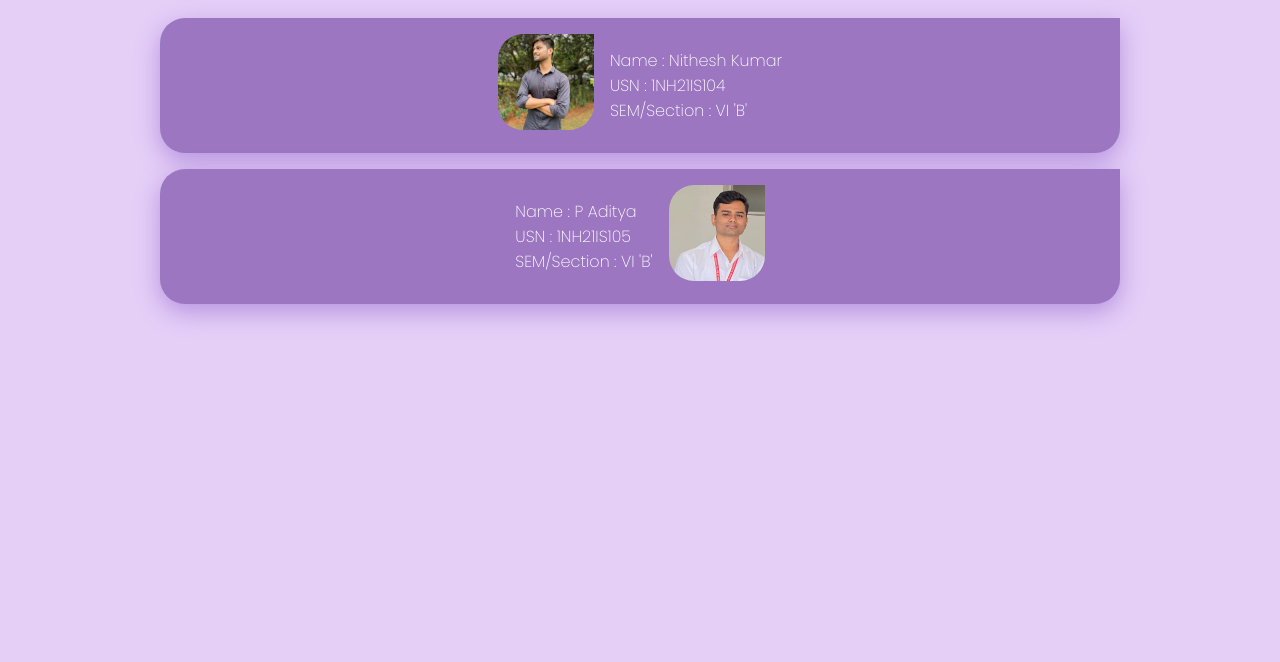
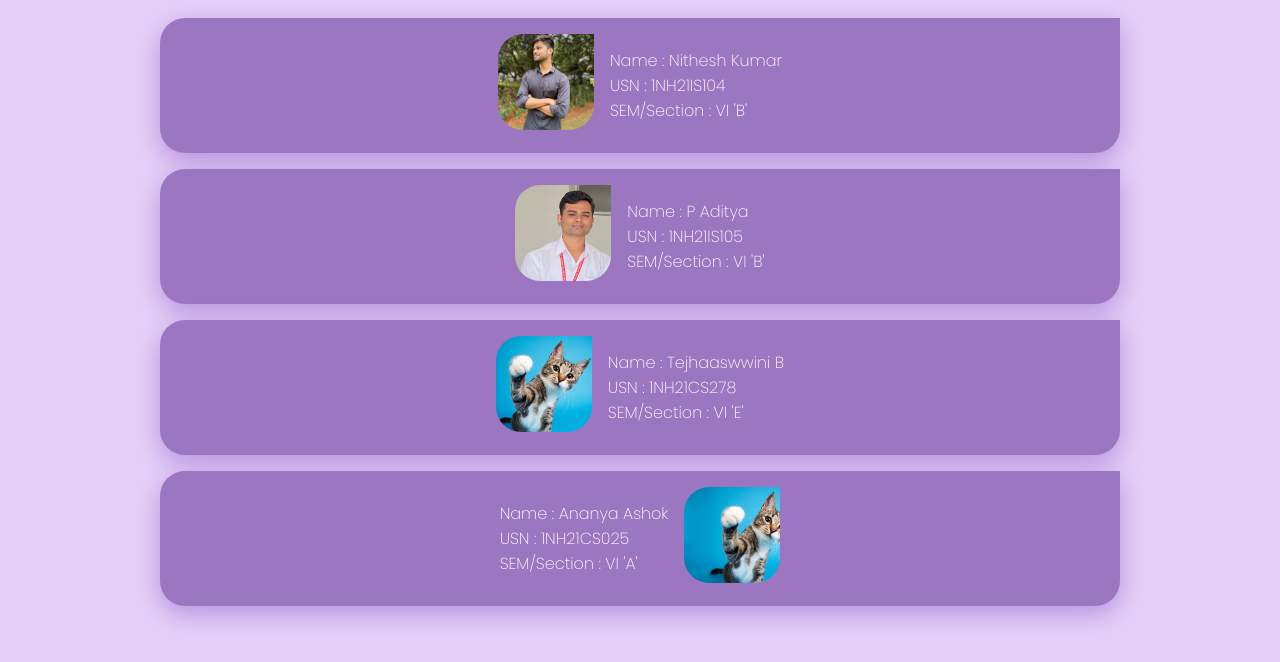
Before and after one commit to Open-Box-Major/OpenBox2.0, a plain HTML site: page sub/about.html in a window 1280 px wide. Shown: the part 94-756 px from the top of the page. Drawn offline with Linux system fonts and the light colour scheme.

Commit message:
about page updated

```diff
--- a/sub/about.html
+++ b/sub/about.html
@@ -116,6 +116,31 @@
                 </ul>
             </div>
         </div>
+        <div class = "about-card">
+            <div class = "about-img">
+                <img src = "../assets/temp.jpg">
+            </div>
+            <div class = "about info">
+                <ul>
+                    <li>Name : Tejhaaswwini B</li>
+                    <li>USN : 1NH21CS278</li>
+                    <li>SEM/Section : VI 'E'</li>
+                </ul>
+            </div>
+        </div>
+        <div class = "about-card">
+            <div class = "about-img img-wrapper">
+                <img src = "../assets/temp.jpg">
+            </div>
+            <div class = "about info">
+                <ul>
+                    <li>Name : Ananya Ashok</li>
+                    <li>USN : 1NH21CS025</li>
+                    <li>SEM/Section : VI 'A'</li>
+                </ul>
+            </div>
+        </div>
+
     </div>
 </body>
 </html>
```
Also changed, not shown: assets/temp.jpg (added).
